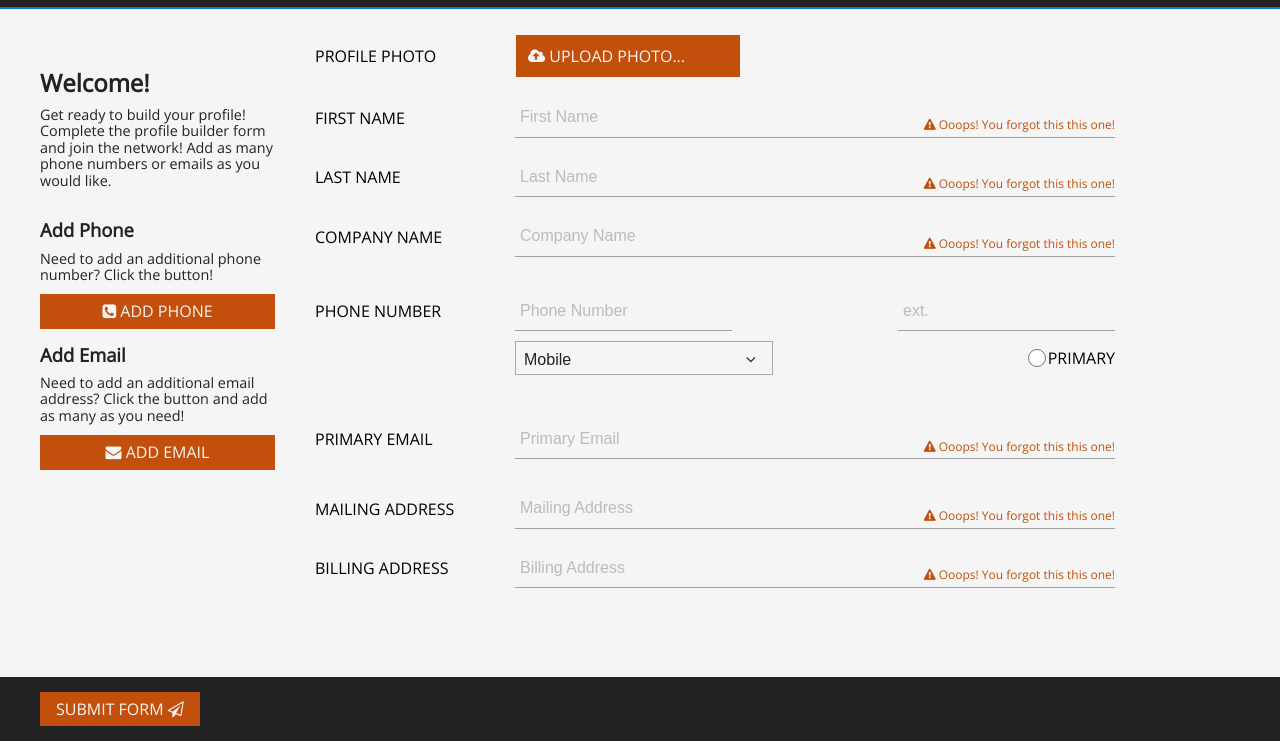
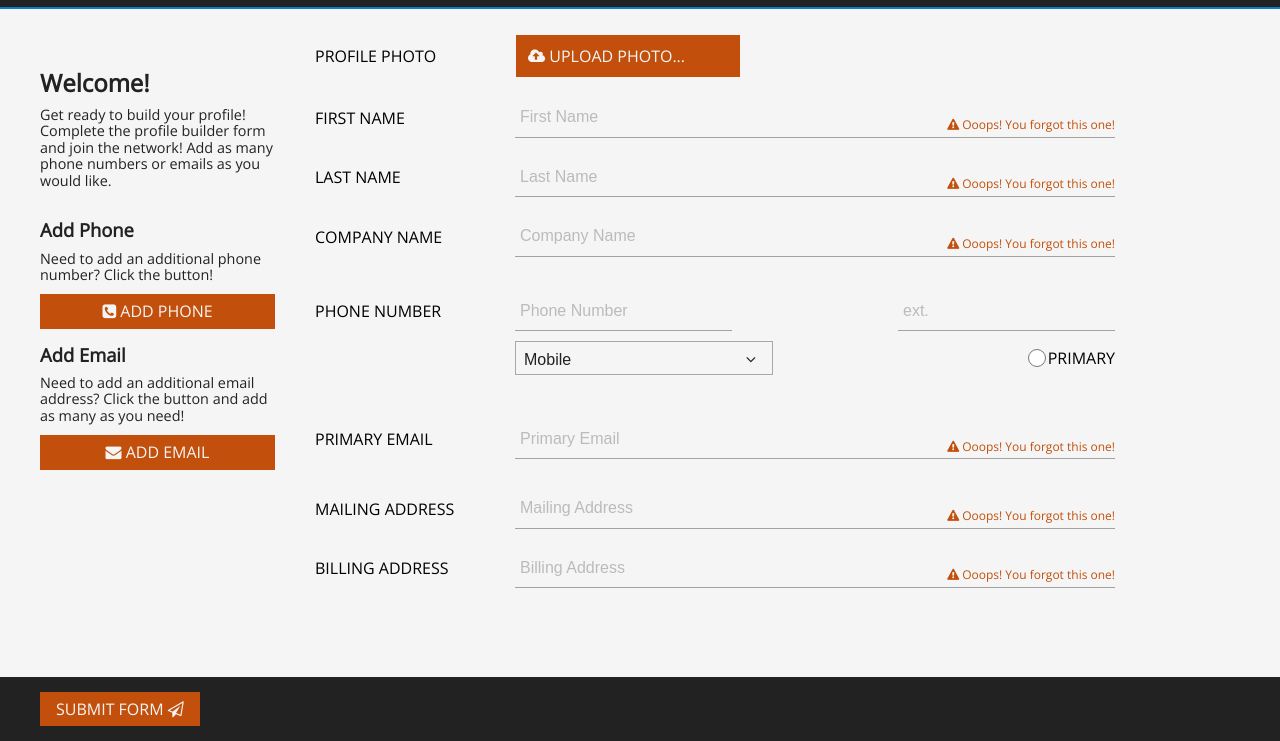
Before and after one commit to tpeelstand/Acculynx-form, a plain HTML site: page index.html in a window 1280 px wide. Shown: the part 59-800 px from the top of the page. Drawn offline with nearby package versions, Linux system fonts and the light colour scheme.

Commit message:
Update Form Validation
I removed an extra 'this' from the form validation.

```diff
--- a/index.html
+++ b/index.html
@@ -49,19 +49,19 @@
                 <li>
                   <label for="first-name">First Name</label>
                   <input type="text" id="first-name" placeholder="First Name" required="required"/>
-                  <div class="validation">Ooops! You forgot this this one!</div>
+                  <div class="validation">Ooops! You forgot this one!</div>
                 </li>
                 <!-- Last Name-->
                 <li>
                   <label for="last-name">Last Name</label>
                   <input type="text" id="last-name" placeholder="Last Name" required="required"/>
-                  <div class="validation">Ooops! You forgot this this one!</div>
+                  <div class="validation">Ooops! You forgot this one!</div>
                 </li>
                 <!-- Company Name-->
                 <li>
                   <label for="company-name">Company Name</label>
                   <input type="text" id="company-name" placeholder="Company Name" required="required"/>
-                  <div class="validation">Ooops! You forgot this this one!</div>
+                  <div class="validation">Ooops! You forgot this one!</div>
                 </li>
                 <!-- Phone Numbers-->
                 <div id="phone-wrapper">
@@ -100,7 +100,7 @@
                     <label for="email">Primary Email</label>
                     <div class="email-input">
                       <input class="email" type="text" placeholder="Primary Email" required="required"/>
-                      <div class="validation">Ooops! You forgot this this one!</div>
+                      <div class="validation">Ooops! You forgot this one!</div>
                     </div>
                   </li>
                 </div>
@@ -108,13 +108,13 @@
                 <li>
                   <label for="mailing-address">Mailing Address</label>
                   <input type="text" id="mailing-address" placeholder="Mailing Address" required="required"/>
-                  <div class="validation">Ooops! You forgot this this one!</div>
+                  <div class="validation">Ooops! You forgot this one!</div>
                 </li>
                 <!-- Billing Address-->
                 <li>
                   <label for="billing-address">Billing Address</label>
                   <input type="text" id="billing-address" placeholder="Billing Address"/>
-                  <div class="validation">Ooops! You forgot this this one!</div>
+                  <div class="validation">Ooops! You forgot this one!</div>
                 </li>
                 <!-- Submit Button// See fixed footer for submit button
                 -->
```
Also changed, not shown: 2 other files.
